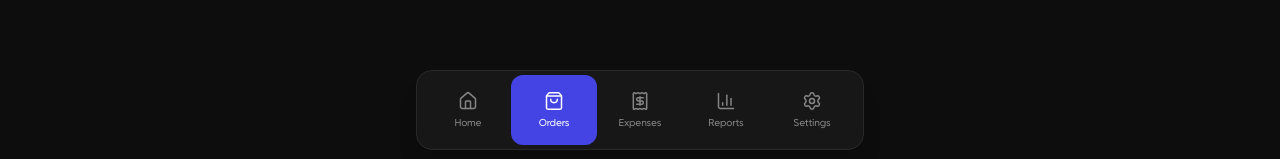
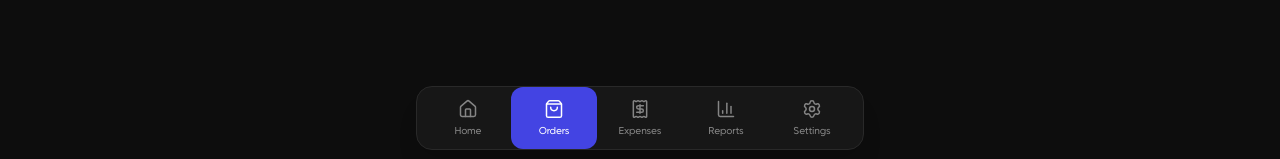
Before and after one commit to qascm/settawsettein-admin, a Next.js app: page /orders in a window 1280 px wide. Shown: the part 638-797 px from the top of the page. Built offline with nearby package versions, Linux system fonts and the light colour scheme; no server answers.

Commit message:
Update nav

```diff
--- a/components/layout/Sidebar.jsx
+++ b/components/layout/Sidebar.jsx
@@ -1,6 +1,8 @@
 "use client";
 
-import { usePathname, useRouter } from "next/navigation";
+import Link from "next/link";
+import { usePathname } from "next/navigation";
+
 import {
   House,
   ShoppingBag,
@@ -39,105 +41,36 @@ const navigation = [
 
 export default function Sidebar() {
   const pathname = usePathname();
-  const router = useRouter();
-
-  const routeIndex = navigation.findIndex(
-    (item) =>
-      pathname === item.href ||
-      pathname.startsWith(`${item.href}/`)
-  );
-
-  const currentIndex = routeIndex >= 0 ? routeIndex : 0;
-
-  const handleNavigation = (href, index) => {
-    if (index === currentIndex) return;
-
-    // Start the blue-box animation first
-    requestAnimationFrame(() => {
-      setTimeout(() => {
-        router.push(href);
-      }, 250);
-    });
-  };
 
   return (
     <nav className="fixed bottom-0 left-0 right-0 z-50 px-3 pb-3">
-      <div
-        className="
-          relative
-          max-w-md
-          mx-auto
-          h-20
-          rounded-2xl
-          bg-[var(--surface)]
-          border border-[var(--border)]
-          px-2
-          flex
-          items-center
-          justify-between
-          shadow-xl
-          overflow-hidden
-        "
-      >
-        {/* Sliding blue background */}
-        <div
-          className="
-            absolute
-            left-2
-            top-1
-            bottom-1
-            rounded-xl
-            bg-[var(--primary)]
-            pointer-events-none
-            transition-transform
-            duration-300
-            ease-out
-          "
-          style={{
-            width: "calc((100% - 16px) / 5)",
-            transform: `translateX(${currentIndex * 100}%)`,
-          }}
-        />
+      <div className="max-w-md mx-auto h-16 rounded-2xl bg-[var(--surface)] border border-[var(--border)] px-2 flex items-center justify-between shadow-xl">
+        {navigation.map((item) => {
+          const active =
+            pathname === item.href ||
+            pathname.startsWith(`${item.href}/`);
 
-        {navigation.map((item, index) => {
-          const active = currentIndex === index;
           const Icon = item.icon;
 
           return (
-            <button
+            <Link
               key={item.href}
-              onClick={() => handleNavigation(item.href, index)}
-              className={`
-                relative
-                z-10
-                flex-1
-                h-full
-                flex
-                flex-col
-                items-center
-                justify-center
-                gap-1
-                rounded-xl
-                transition-colors
-                duration-200
-                active:scale-95
-                ${
-                  active
-                    ? "text-white"
-                    : "text-[var(--muted)] hover:text-white"
-                }
-              `}
+              href={item.href}
+              className={`flex-1 h-full flex flex-col items-center justify-center gap-1 rounded-xl transition ${
+                active
+                  ? "text-white bg-[var(--primary)]"
+                  : "text-[var(--muted)]"
+              }`}
             >
               <Icon
                 size={20}
                 strokeWidth={1.8}
-                className="transition-transform duration-300 ease-out"
               />
 
               <span className="text-[10px] font-medium">
                 {item.name}
               </span>
-            </button>
+            </Link>
           );
         })}
       </div>
```
